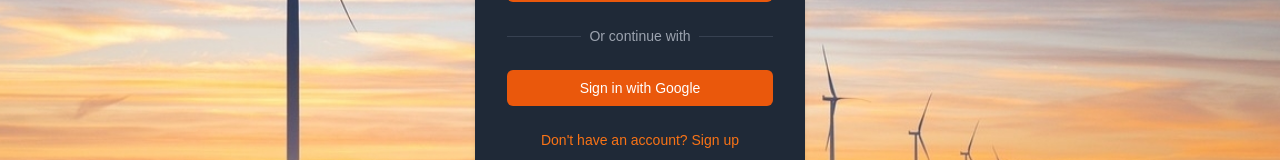
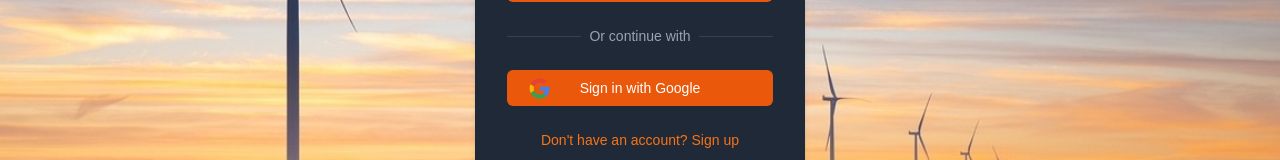
Before and after one commit to noorverma/venus-consulting, a Next.js app: page /SignIn in a window 1280 px wide. Shown: the part 440-600 px from the top of the page. Built offline with nearby package versions, Linux system fonts and the light colour scheme.

Commit message:
Added Google Icon

```diff
--- a/app/SignIn/page.js
+++ b/app/SignIn/page.js
@@ -7,6 +7,7 @@ import { useRouter } from 'next/navigation';
 import { useState } from 'react';
 import Head from 'next/head';
 import Link from 'next/link';
+import Image from 'next/image';
 
 export default function SignIn() {
     const router = useRouter();
@@ -101,8 +102,20 @@ export default function SignIn() {
                                 </div>
                             </div>
 
-                            <button type="button" className="w-full px-4 py-2 mt-4 text-sm text-white bg-orange-600 rounded-md hover:bg-orange-700 focus:ring-orange-500" onClick={handleGoogleSignIn}>
-                                Sign in with Google
+                            <button
+                                type="button"
+                                className="w-full relative px-4 py-2 mt-4 text-sm text-white bg-orange-600 rounded-md hover:bg-orange-700 focus:ring-orange-500 flex justify-center items-center"
+                                onClick={handleGoogleSignIn}
+                                >
+                                <div className="absolute left-4">
+                                    <Image
+                                    src="/GoogleIcon.svg"
+                                    alt="Google Icon"
+                                    width={33}
+                                    height={33}
+                                    />
+                                </div>
+                                <span>Sign in with Google</span>
                             </button>
                             <div className="text-sm text-center">
                                 <Link href="/SignUp" className="font-medium text-orange-500 hover:text-orange-400">Don't have an account? Sign up</Link>
```
Also changed, not shown: public/GoogleIcon.svg (added).
